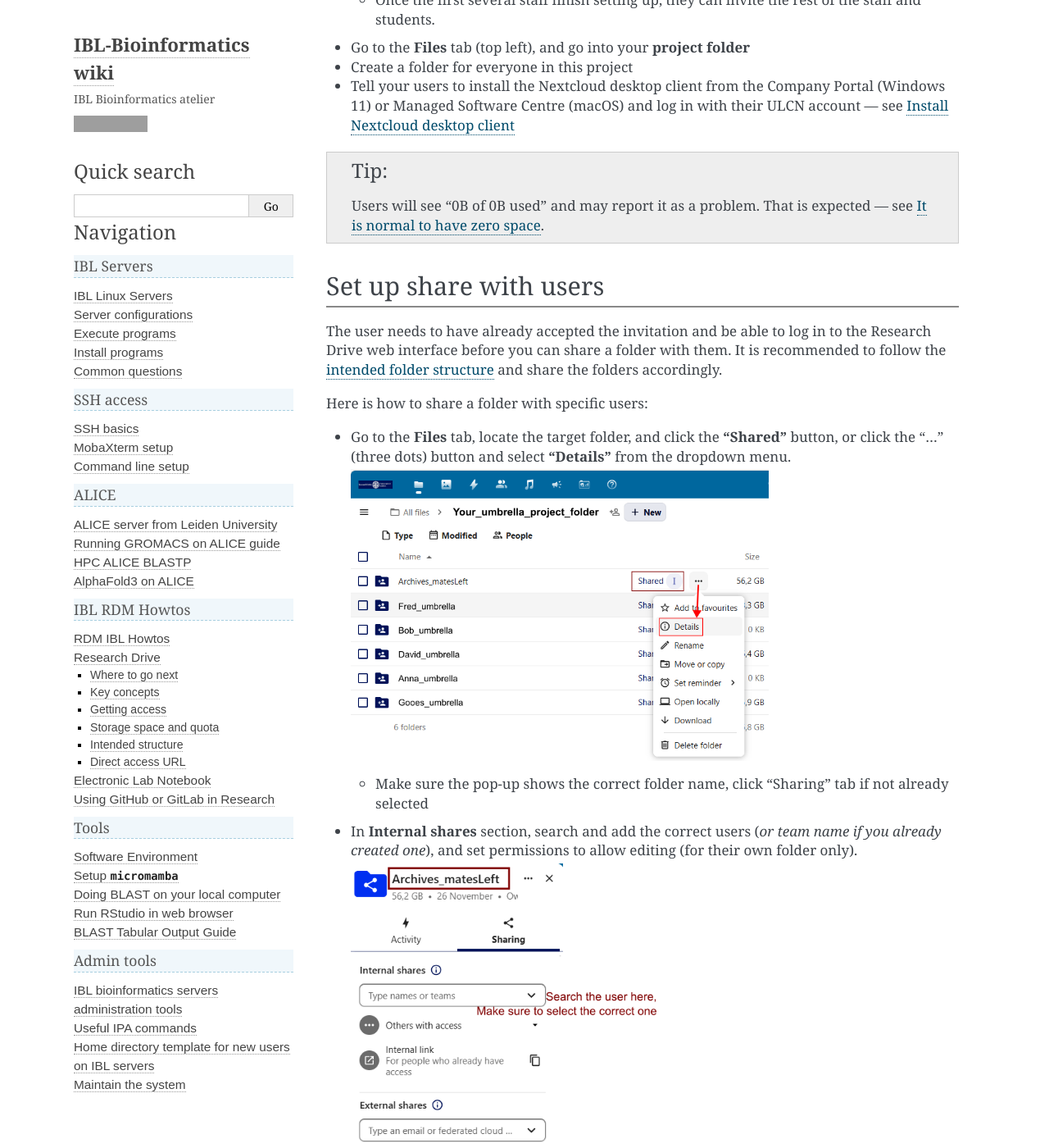
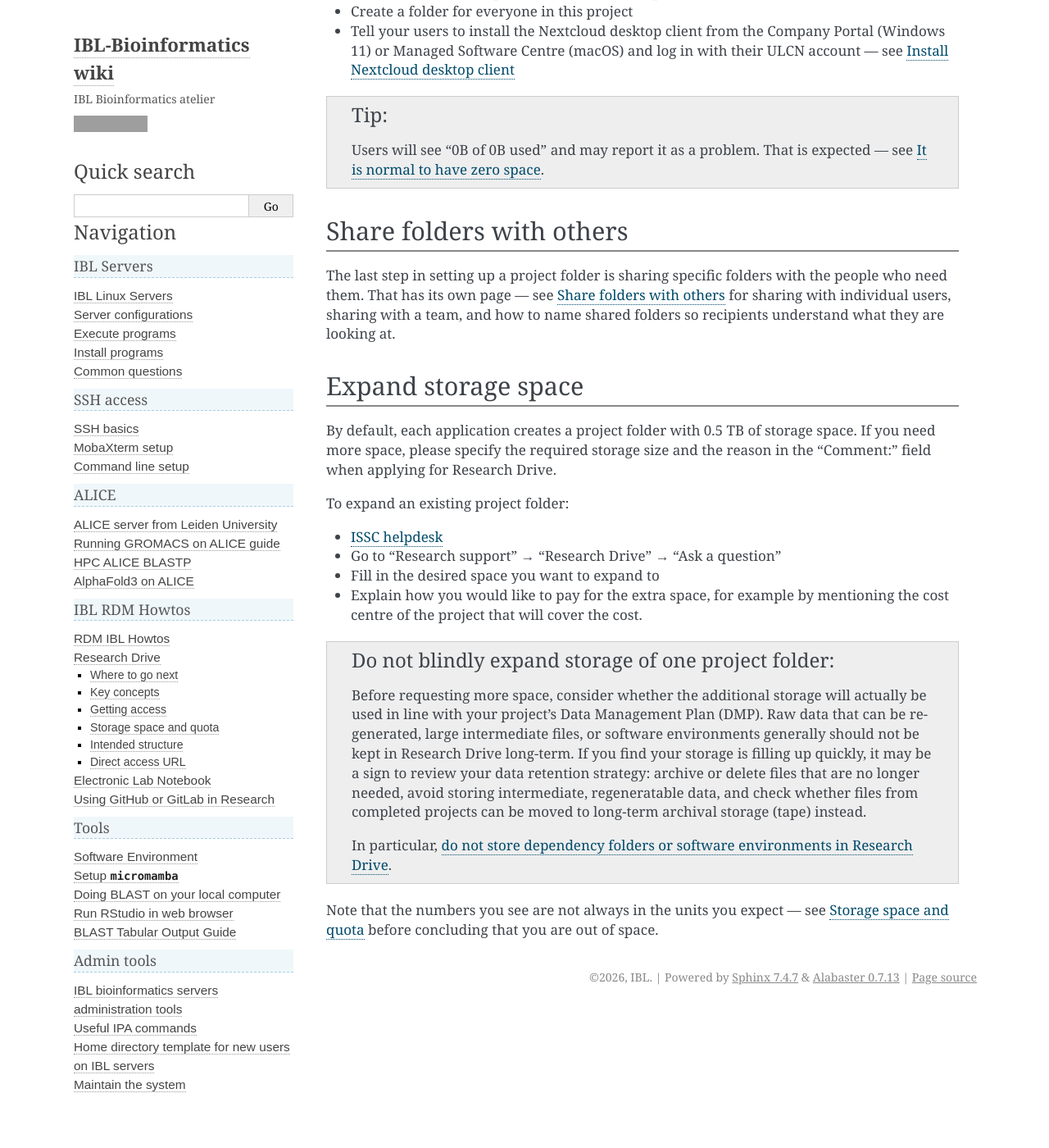
Before and after one commit to IBL-bioinfo/IBL-bioinformatics-wiki, a Sphinx documentation site: the page built from docs/source/rdm_howtos/ResearchDrive_admin.md, in a window 1280 px wide and 1400 px high, scrolled down 3120 px. Shown: the whole window at 82% size. Built offline with Sphinx 7.4.7, drawn with Linux system fonts in a browser that asks for light colours; some of the changed text lies outside the part shown; grey boxes are pictures that could not be loaded.

Commit message:
Add a Research Drive page for sharing folders
Move "Set up share with users" and "Share with a group of users" out of
the project-folder admin page into a new ResearchDrive_sharing.md, since
sharing is the last step of setup and a reader jumping there is done with
setup anyway. The admin page and ResearchDrive.md's toctree/next-steps
list now point to it instead.

Add two sections to the new page:

- "Name shared folders clearly": Nextcloud shows a recipient only the
  shared folder's own name, not the path above it, so a folder named
  e.g. "analysis" gives them no clue which project or dataset it came
  from. Suggests what identifiers to put in the name instead.
- "Leave a share": documents the "Leave this share" menu action -
  non-destructive but non-reversible from the recipient's side, and the
  left-panel "Shares -> Deleted shares" view will not show it.

ResearchDrive_troubleshooting.md had its own "Removing a shared folder or
file" section explaining the same non-destructive/non-reversible
behaviour. Trimmed it to the troubleshooting-specific fact (folders can't
be deleted directly, files can) and pointed it at the new canonical
section instead of repeating the explanation.

Co-Authored-By: Claude Sonnet 5 <noreply@anthropic.com>

````diff
--- a/docs/source/rdm_howtos/ResearchDrive_admin.md
+++ b/docs/source/rdm_howtos/ResearchDrive_admin.md
@@ -3,8 +3,8 @@
 *By C.Du [@snail123815](https://github.com/snail123815) & Joost Willemse [@Karivtan](https://github.com/Karivtan)*
 
 This page covers **owning** a Research Drive project folder: preparing for it, requesting it from
-ISSC, inviting your people, organising the folder structure, setting share permissions, and asking
-for more space.
+ISSC, inviting your people, organising the folder structure, and asking for more space. Sharing the
+folders you create is the last step — see [Share folders with others](./ResearchDrive_sharing.md).
 
 You need this page if you are a PI or a lab manager setting up storage for a project. If you are
 instead trying to get *your own* data in and out of a folder that has already been shared with
@@ -121,68 +121,12 @@ Users will see "0B of 0B used" and may report it as a problem. That is expected
 {ref}`It is normal to have zero space <you-do-not-own-space>`.
 ```
 
-## Set up share with users
+## Share folders with others
 
-The user needs to have already accepted the invitation and be able to log in to the Research Drive
-web interface before you can share a folder with them. It is recommended to follow the
-[intended folder structure](./ResearchDrive.md#intended-structure) and share the folders
-accordingly.
-
-Here is how to share a folder with specific users:
-
-- Go to the **Files** tab, locate the target folder, and click the **"Shared"** button, or click
-  the "..." (three dots) button and select **"Details"** from the dropdown menu.
-
-  ```{image} ../_static/images/nextcloud_share_1.png
-  :alt: share button
-  :width: 30em
-  ```
-
-  - Make sure the pop-up shows the correct folder name, click "Sharing" tab if not already selected
-- In **Internal shares** section, search and add the correct users (*or team name if you already
-  created one*), and set permissions to allow editing (for their own folder only).
-
-  ```{image} ../_static/images/nextcloud_share_2.png
-  :alt: sharing tab
-  :width: 23em
-  ```
-
-  - Remember to click **Save Share** after adding each user.
-
-    ```{image} ../_static/images/nextcloud_share_3.png
-    :alt: save share button
-    :width: 15em
-    ```
-
-  - After saving, it should show the user added.
-
-    ```{image} ../_static/images/nextcloud_share_4.png
-    :alt: saved share
-    :width: 15em
-    ```
-
-### Upload only folder
-
-For folders that are meant for users to upload files but not edit or delete files, you can set the
-permission to "Create" only. This way, users can only upload files to this folder, but cannot edit
-or delete any files in it.
-
-```{image} ../_static/images/nextcloud_share_5.png
-:alt: advanced sharing options
-:width: 15em
-```
-
-## Share with a group of users
-
-If you want to share a folder with a group of users — all of your lab members, or a specific
-subgroup — create a **Team** in the "Contacts" card, then share the folder with that team. You
-then only manage the team membership, and sharing updates automatically: when you add a new member
-to the team, they immediately have access to everything shared with it.
-
-```{image} ../_static/images/nextcloud_share_6.png
-:alt: Create a team in contacts
-:width: 40em
-```
+The last step in setting up a project folder is sharing specific folders with the people who need
+them. That has its own page — see [Share folders with others](./ResearchDrive_sharing.md) for
+sharing with individual users, sharing with a team, and how to name shared folders so recipients
+understand what they are looking at.
 
 ## Expand storage space
 
````
Also changed, not shown: docs/source/rdm_howtos/ResearchDrive.md (+4 -1 lines), docs/source/rdm_howtos/ResearchDrive_setup.md (+1 -1 lines), docs/source/rdm_howtos/ResearchDrive_sharing.md (added, +151 -0 lines), docs/source/rdm_howtos/ResearchDrive_troubleshooting.md (+6 -9 lines).
